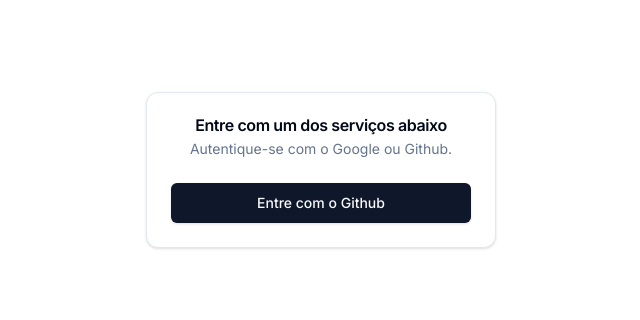
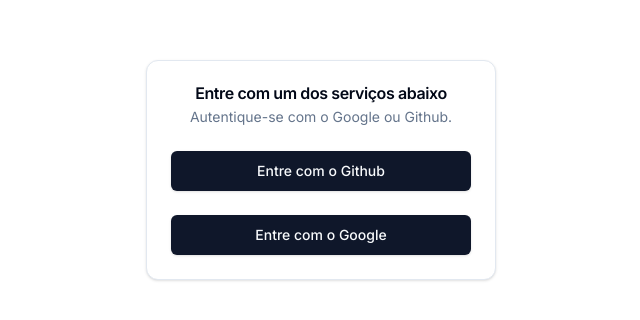
Before and after one commit to Sherlockzen/chill-chat, a Next.js app: page /login in a window 1280 px wide. Shown: the part 230-550 px from the top of the page, without its empty margins (319-959 px from the left). Built offline with nearby package versions, Linux system fonts and the light colour scheme.

Commit message:
refact(ui): removing comments and add google auth button

```diff
--- a/src/app/login/page.tsx
+++ b/src/app/login/page.tsx
@@ -1,5 +1,4 @@
 import React from "react";
-// import { auth, authConfig } from "@/server/auth";
 import { redirect } from "next/navigation";
 import {
   Card,
@@ -15,10 +14,6 @@ import { cn } from "@/lib/utils";
 import { buttonVariants } from "@/components/ui/button";
 
 async function Page() {
-  // const { providers } = authConfig;
-  // const session = await auth();
-
-  // if (!session)
   return (
     <main className=" flex justify-center items-center h-svh w-svw">
       <Card className="w-[350px]">
@@ -28,7 +23,7 @@ async function Page() {
             Autentique-se com o Google ou Github.
           </CardDescription>
         </CardHeader>
-        <CardContent>
+        <CardContent className=" flex flex-col gap-6">
           {/*<Signin />*/}
           <Link
             className={cn(
@@ -42,6 +37,18 @@ async function Page() {
           >
             Entre com o Github
           </Link>
+          <Link
+            className={cn(
+              buttonVariants({
+                variant: "default",
+                size: "lg",
+              }),
+              `w-full`,
+            )}
+            href={"/login/google"}
+          >
+            Entre com o Google
+          </Link>
         </CardContent>
       </Card>
     </main>
```
